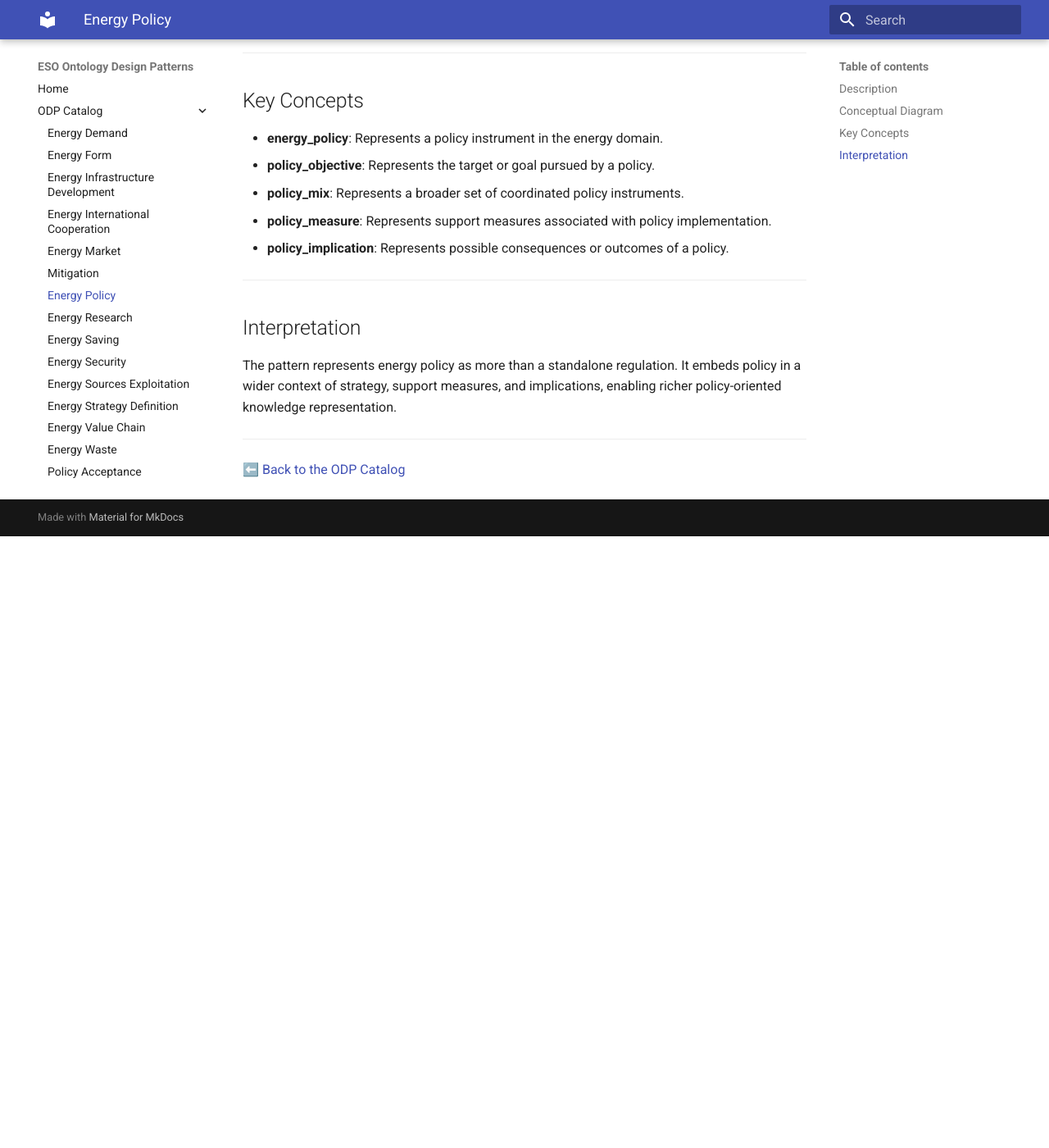
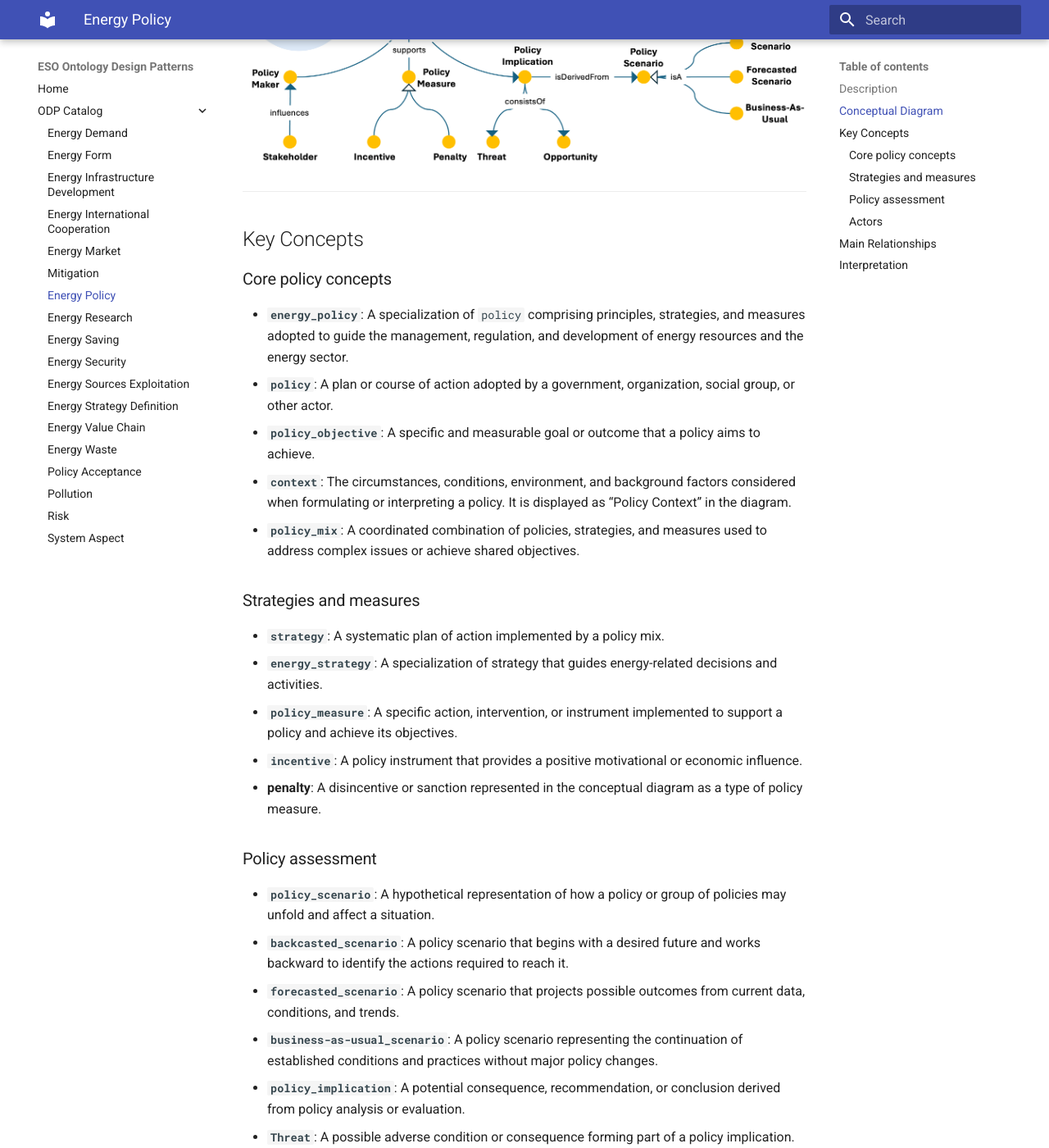
Before and after one commit to AntonioDeNicola/eso-odp-site, an MkDocs documentation site: the page built from docs/odp/energy-policy.md, in a window 1280 px wide and 1400 px high, scrolled down 791 px. Shown: the whole window at 82% size. Built offline with MkDocs 1.6.1 and Material for MkDocs 9.7.7, drawn with Linux system fonts in a browser that asks for light colours; before the commit the page ends 1445 px from its top, so only the background shows below that; some of the changed text lies outside the part shown.

Commit message:
Update energy-policy.md

```diff
--- a/docs/odp/energy-policy.md
+++ b/docs/odp/energy-policy.md
@@ -1,9 +1,12 @@
 # Energy Policy ODP
 
 ## Description
-The Energy Policy Ontology Design Pattern models energy policies as regulatory instruments connected to objectives, contextual factors, policy measures, policy mixes, stakeholders, and possible consequences.
 
-This pattern provides a structured semantic representation that can be reused across the ESO catalog and linked to other patterns when modeling more complex energy-system dynamics.
+The Energy Policy Ontology Design Pattern represents an energy policy as a specialization of policy: a plan of action adopted to guide the management, regulation, and development of energy resources and the energy sector. A policy aims at a policy objective, considers its surrounding context, belongs to a policy mix, and may have policy implications.
+
+The pattern connects policy formulation with implementation. Policy makers make policies, policy measures support them, and coordinated policy mixes implement broader strategies. It also represents policy evaluation through policy scenarios and the threats and opportunities derived from them.
+
+By linking objectives, context, measures, strategies, scenarios, implications, and stakeholders, the pattern provides a reusable structure for analyzing how energy policies are formulated, coordinated, assessed, and translated into action.
 
 ---
 
@@ -14,16 +17,68 @@ This pattern provides a structured semantic representation that can be reused ac
 
 ## Key Concepts
 
-- **energy_policy**: Represents a policy instrument in the energy domain.
-- **policy_objective**: Represents the target or goal pursued by a policy.
-- **policy_mix**: Represents a broader set of coordinated policy instruments.
-- **policy_measure**: Represents support measures associated with policy implementation.
-- **policy_implication**: Represents possible consequences or outcomes of a policy.
+### Core policy concepts
+
+- **`energy_policy`**: A specialization of `policy` comprising principles, strategies, and measures adopted to guide the management, regulation, and development of energy resources and the energy sector.
+- **`policy`**: A plan or course of action adopted by a government, organization, social group, or other actor.
+- **`policy_objective`**: A specific and measurable goal or outcome that a policy aims to achieve.
+- **`context`**: The circumstances, conditions, environment, and background factors considered when formulating or interpreting a policy. It is displayed as “Policy Context” in the diagram.
+- **`policy_mix`**: A coordinated combination of policies, strategies, and measures used to address complex issues or achieve shared objectives.
+
+### Strategies and measures
+
+- **`strategy`**: A systematic plan of action implemented by a policy mix.
+- **`energy_strategy`**: A specialization of strategy that guides energy-related decisions and activities.
+- **`policy_measure`**: A specific action, intervention, or instrument implemented to support a policy and achieve its objectives.
+- **`incentive`**: A policy instrument that provides a positive motivational or economic influence.
+- **penalty**: A disincentive or sanction represented in the conceptual diagram as a type of policy measure.
+
+### Policy assessment
+
+- **`policy_scenario`**: A hypothetical representation of how a policy or group of policies may unfold and affect a situation.
+- **`backcasted_scenario`**: A policy scenario that begins with a desired future and works backward to identify the actions required to reach it.
+- **`forecasted_scenario`**: A policy scenario that projects possible outcomes from current data, conditions, and trends.
+- **`business-as-usual_scenario`**: A policy scenario representing the continuation of established conditions and practices without major policy changes.
+- **`policy_implication`**: A potential consequence, recommendation, or conclusion derived from policy analysis or evaluation.
+- **`Threat`**: A possible adverse condition or consequence forming part of a policy implication.
+- **`Opportunity`**: A possible beneficial condition or outcome forming part of a policy implication.
+
+### Actors
+
+- **`policy-maker`**: An actor responsible for formulating or implementing policies that guide a government or organization.
+- **`Stakeholder`**: An interested or affected actor that can influence policy makers and policy processes.
+
+---
+
+## Main Relationships
+
+| Source concept | Relationship | Target concept |
+|---|---|---|
+| `energy_policy` | `isA` | `policy` |
+| `energy_policy` | `determines` | `energy_sources_exploitation` |
+| `policy` | `aimsAt` | `policy_objective` |
+| `policy` | `considers` | `context` |
+| `policy` | `isPartOf` | `policy_mix` |
+| `policy` | `hasConsequence` | `policy_implication` |
+| `policy_mix` | `implements` | `strategy` |
+| `energy_strategy` | `isA` | `strategy` |
+| `policy_measure` | `supports` | `policy` |
+| `policy-maker` | `makesPolicy` | `policy` |
+| `Stakeholder` | `influences` | `policy-maker` |
+| `incentive` | `isA` | `policy_instrument` |
+| `policy_implication` | `isDerivedFrom` | `policy_scenario` |
+| `policy_implication` | `consistsOf` | `Threat`, `Opportunity` |
+| `backcasted_scenario` | `isA` | `policy_scenario` |
+| `forecasted_scenario` | `isA` | `policy_scenario` |
+| `business-as-usual_scenario` | `isA` | `policy_scenario` |
 
 ---
 
 ## Interpretation
-The pattern represents energy policy as more than a standalone regulation. It embeds policy in a wider context of strategy, support measures, and implications, enabling richer policy-oriented knowledge representation.
+
+The pattern combines three complementary perspectives. First, it represents the internal structure of policy through objectives, context, policy mixes, and measures. Second, it links policy to strategy and to the actors involved in policy making. Third, it supports prospective and evaluative analysis through policy scenarios, implications, threats, and opportunities.
+
+Policy scenarios provide alternative views of the future: forecasting extrapolates from present trends, backcasting starts from a desired future state, and a business-as-usual scenario represents continuity. Policy implications are derived from these scenarios and can be decomposed into threats and opportunities. This structure supports competency questions concerning policy objectives, contextual assumptions, implementation strategies, supporting measures, responsible actors, and anticipated consequences.
 
 ---
 
```
